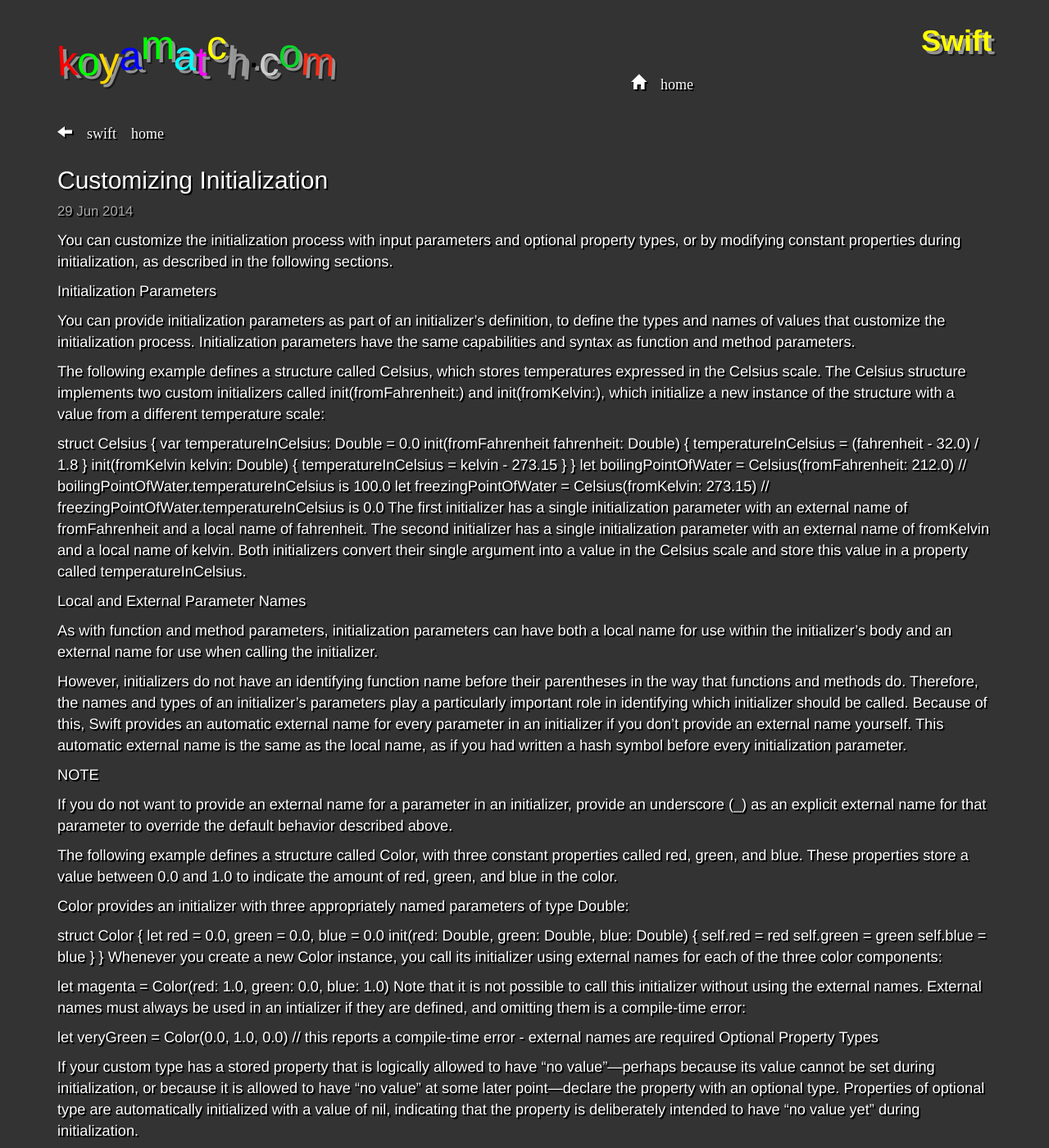
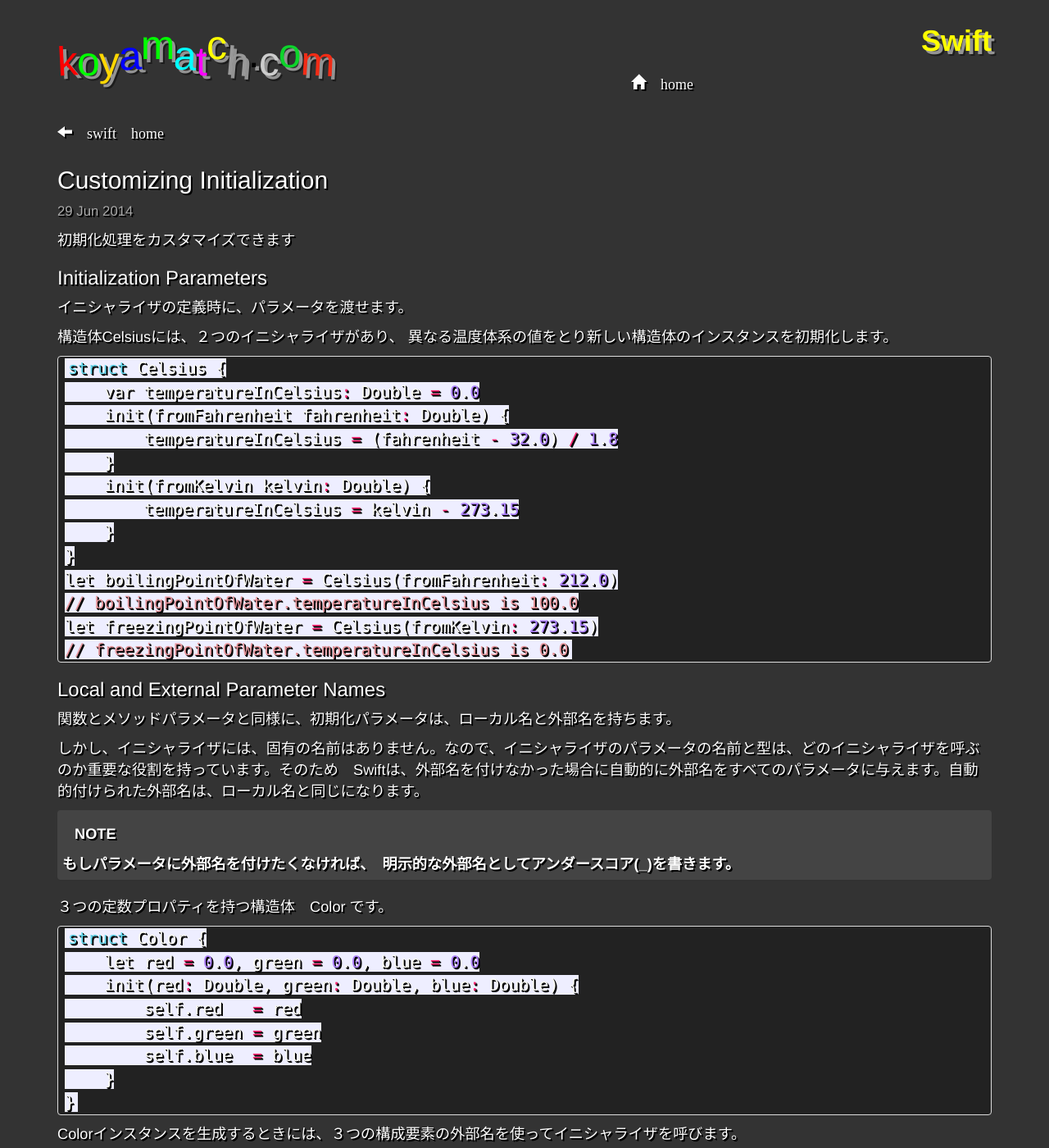
Before and after one commit to koyamatc/swift, a Jekyll site: the page built from _posts/2014-06-29-initialization_2.md, in a window 1280 px wide and 1400 px high. Shown: the whole window at 82% size. Built offline with Jekyll 4.4.1, drawn with Linux system fonts in a browser that asks for light colours; Markdown is read by kramdown in place of the engine named in the settings; some of the changed text lies outside the part shown.

Commit message:
initial post

```diff
--- a/_posts/2014-06-29-initialization_2.md
+++ b/_posts/2014-06-29-initialization_2.md
@@ -5,14 +5,15 @@ postTitle:  Customizing Initialization
 categories: initialization
 ---
 
-You can customize the initialization process with input parameters and optional property types, or by modifying constant properties during initialization, as described in the following sections.
+初期化処理をカスタマイズできます
 
-Initialization Parameters
+### Initialization Parameters
 
-You can provide initialization parameters as part of an initializer’s definition, to define the types and names of values that customize the initialization process. Initialization parameters have the same capabilities and syntax as function and method parameters.
+イニシャライザの定義時に、パラメータを渡せます。
 
-The following example defines a structure called Celsius, which stores temperatures expressed in the Celsius scale. The Celsius structure implements two custom initializers called init(fromFahrenheit:) and init(fromKelvin:), which initialize a new instance of the structure with a value from a different temperature scale:
-
+構造体Celsiusには、２つのイニシャライザがあり、
+異なる温度体系の値をとり新しい構造体のインスタンスを初期化します。
+{% highlight c %}
 struct Celsius {
     var temperatureInCelsius: Double = 0.0
     init(fromFahrenheit fahrenheit: Double) {
@@ -26,22 +27,21 @@ let boilingPointOfWater = Celsius(fromFahrenheit: 212.0)
 // boilingPointOfWater.temperatureInCelsius is 100.0
 let freezingPointOfWater = Celsius(fromKelvin: 273.15)
 // freezingPointOfWater.temperatureInCelsius is 0.0
-The first initializer has a single initialization parameter with an external name of fromFahrenheit and a local name of fahrenheit. The second initializer has a single initialization parameter with an external name of fromKelvin and a local name of kelvin. Both initializers convert their single argument into a value in the Celsius scale and store this value in a property called temperatureInCelsius.
+{% endhighlight %}
 
-Local and External Parameter Names
+<h3>Local and External Parameter Names</h3>
 
-As with function and method parameters, initialization parameters can have both a local name for use within the initializer’s body and an external name for use when calling the initializer.
+関数とメソッドパラメータと同様に、初期化パラメータは、ローカル名と外部名を持ちます。
 
-However, initializers do not have an identifying function name before their parentheses in the way that functions and methods do. Therefore, the names and types of an initializer’s parameters play a particularly important role in identifying which initializer should be called. Because of this, Swift provides an automatic external name for every parameter in an initializer if you don’t provide an external name yourself. This automatic external name is the same as the local name, as if you had written a hash symbol before every initialization parameter.
+しかし、イニシャライザには、固有の名前はありません。なので、イニシャライザのパラメータの名前と型は、どのイニシャライザを呼ぶのか重要な役割を持っています。そのため　Swiftは、外部名を付けなかった場合に自動的に外部名をすべてのパラメータに与えます。自動的付けられた外部名は、ローカル名と同じになります。
 
-NOTE
+<div class="panel">
+    <div class="panel-heading">NOTE</div>
+    もしパラメータに外部名を付けたくなければ、　明示的な外部名としてアンダースコア(_)を書きます。
+</div>
 
-If you do not want to provide an external name for a parameter in an initializer, provide an underscore (_) as an explicit external name for that parameter to override the default behavior described above.
-
-The following example defines a structure called Color, with three constant properties called red, green, and blue. These properties store a value between 0.0 and 1.0 to indicate the amount of red, green, and blue in the color.
-
-Color provides an initializer with three appropriately named parameters of type Double:
-
+３つの定数プロパティを持つ構造体　Color です。
+{% highlight c %}
 struct Color {
     let red = 0.0, green = 0.0, blue = 0.0
     init(red: Double, green: Double, blue: Double) {
@@ -50,19 +50,30 @@ struct Color {
         self.blue  = blue
     }
 }
-Whenever you create a new Color instance, you call its initializer using external names for each of the three color components:
+{% endhighlight %}
 
+Colorインスタンスを生成するときには、３つの構成要素の外部名を使ってイニシャライザを呼びます。
+
+{% highlight c %}
 let magenta = Color(red: 1.0, green: 0.0, blue: 1.0)
-Note that it is not possible to call this initializer without using the external names. External names must always be used in an intializer if they are defined, and omitting them is a compile-time error:
+{% endhighlight %}
 
+注　外部名を使わずにイニシャライザを呼ぶことはできません。
+外部名が定義されているなら、使わなければならない。
+
+{% highlight c %}
 let veryGreen = Color(0.0, 1.0, 0.0)
 // this reports a compile-time error - external names are required
-Optional Property Types
+{% endhighlight %}
 
-If your custom type has a stored property that is logically allowed to have “no value”—perhaps because its value cannot be set during initialization, or because it is allowed to have “no value” at some later point—declare the property with an optional type. Properties of optional type are automatically initialized with a value of nil, indicating that the property is deliberately intended to have “no value yet” during initialization.
+### Optional Property Types
 
-The following example defines a class called SurveyQuestion, with an optional String property called response:
+初期化処理中に値の決められないストアドプロパティがあるとき、
+または、のちに、値が無い状態が起こる場合、
+そのプロパティは、オプショナル型として宣言します。
+オプショナル型のプロパティは自動的に　nil で初期化されます。
 
+{% highlight c %}
 class SurveyQuestion {
     var text: String
     var response: String?
@@ -77,18 +88,23 @@ let cheeseQuestion = SurveyQuestion(text: "Do you like cheese?")
 cheeseQuestion.ask()
 // prints "Do you like cheese?"
 cheeseQuestion.response = "Yes, I do like cheese."
-The response to a survey question cannot be known until it is asked, and so the response property is declared with a type of String?, or “optional String”. It is automatically assigned a default value of nil, meaning “no string yet”, when a new instance of SurveyQuestion is initialized.
+{% endhighlight %}
 
-Modifying Constant Properties During Initialization
+質問に対する答えは、最初わかりません、そのため　response プロパティは、オプショナル型で宣言しています。
 
-You can modify the value of a constant property at any point during initialization, as long as it is set to a definite value by the time initialization finishes.
+<h3>Modifying Constant Properties During Initialization</h3>
 
-NOTE
+初期化処理中ならば、定数プロパティのあ値を変更できます。
 
-For class instances, a constant property can only be modified during initialization by the class that introduces it. It cannot be modified by a subclass.
+<div class="panel">
+    <div class="panel-heading">NOTE</div>
+    クラスインスタンスでは、定数プロパティは初期化処理中にだけ変更ができます。
+    サブクラスによる変更はできません。。
+</div>
 
-You can revise the SurveyQuestion example from above to use a constant property rather than a variable property for the text property of the question, to indicate that the question does not change once an instance of SurveyQuestion is created. Even though the text property is now a constant, it can still be set within the class’s initializer:
+textプロパティは定数ですが、クラスイニシャライザの中で値をセットできます。
 
+{% highlight c %}
 class SurveyQuestion {
     let text: String
     var response: String?
@@ -103,3 +119,4 @@ let beetsQuestion = SurveyQuestion(text: "How about beets?")
 beetsQuestion.ask()
 // prints "How about beets?"
 beetsQuestion.response = "I also like beets. (But not with cheese.)
+{% endhighlight %}
```
Also changed, not shown: _posts/2014-06-28-conditional_statements.md (+1 -1 lines), _posts/2014-06-30-initialization_1.md (+27 -18 lines).
